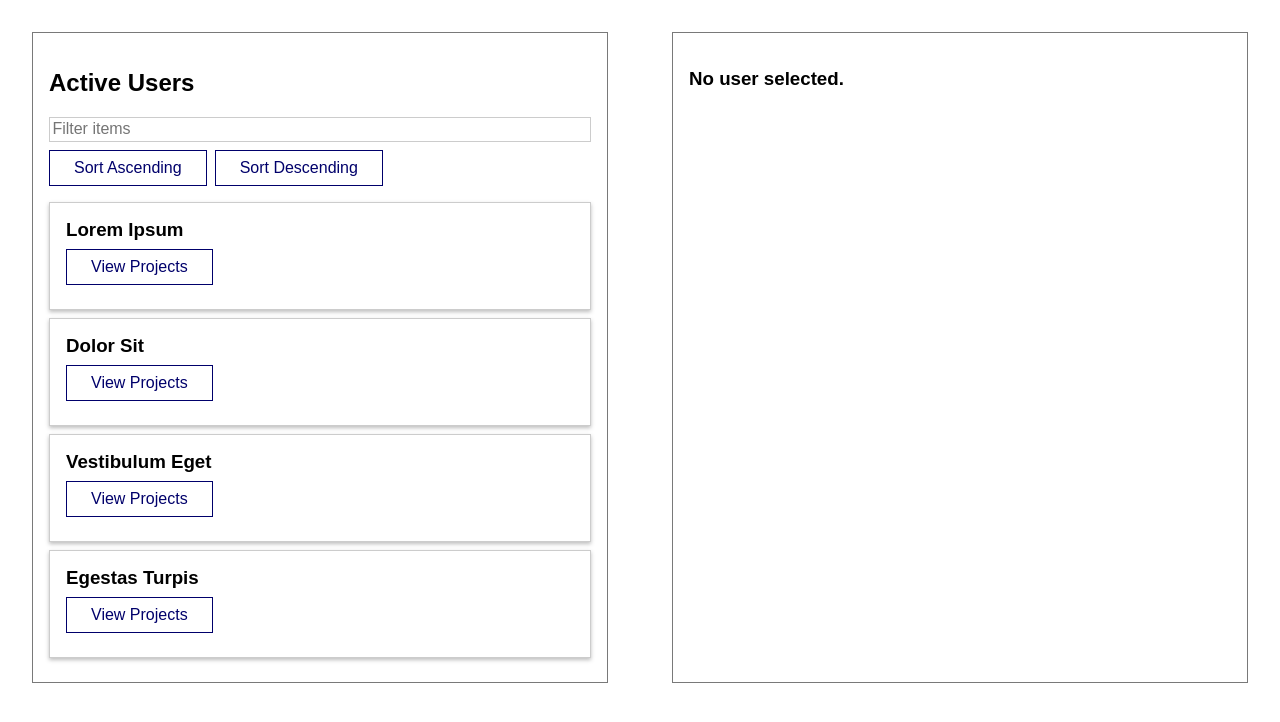
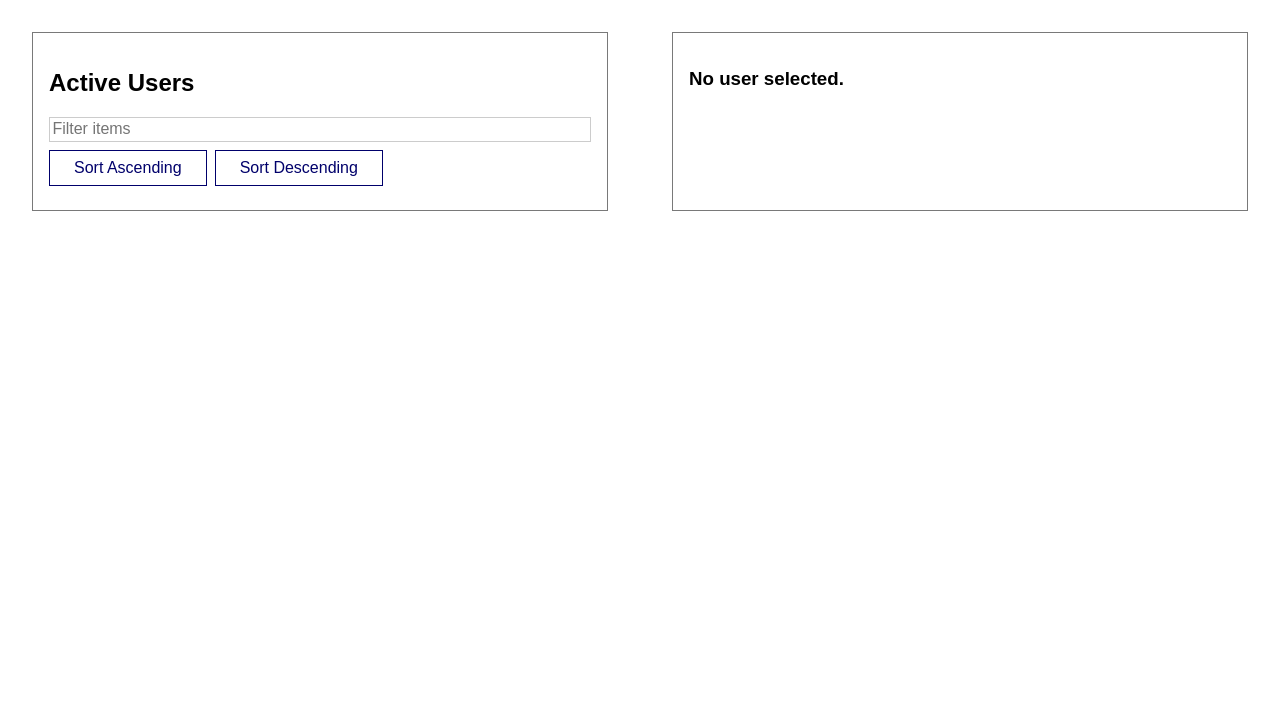
Before and after one commit to ikikika/vue, a Vue app in the folder composition-02/: page / in a window 1280 px wide. Shown: the top 722 px of the page. Built offline with nearby package versions, Linux system fonts and the light colour scheme.

Commit message:
migrate: handle 1 computed property

```diff
--- a/composition-02/src/components/users/UserList.vue
+++ b/composition-02/src/components/users/UserList.vue
@@ -14,7 +14,7 @@
 </template>
 
 <script>
-import { ref } from 'vue';
+import { ref, computed } from 'vue';
 import UserItem from './UserItem.vue';
 
 export default {
@@ -26,6 +26,18 @@ export default {
     const enteredSearchTerm = ref('');
     const activeSearchTerm = ref('');
 
+    const availableUsers = computed(function () {
+      let users = [];
+      if (activeSearchTerm.value) {
+        users = props.users.filter((usr) =>
+          usr.fullName.includes(activeSearchTerm.value)
+        );
+      } else if (props.users) {
+        users = props.users;
+      }
+      return users;
+    });
+
     const sorting = ref(null);
   },
   // data() {
@@ -36,17 +48,17 @@ export default {
   //   };
   // },
   computed: {
-    availableUsers() {
-      let users = [];
-      if (this.activeSearchTerm) {
-        users = this.users.filter((usr) =>
-          usr.fullName.includes(this.activeSearchTerm)
-        );
-      } else if (this.users) {
-        users = this.users;
-      }
-      return users;
-    },
+    // availableUsers() {
+    //   let users = [];
+    //   if (this.activeSearchTerm) {
+    //     users = this.users.filter((usr) =>
+    //       usr.fullName.includes(this.activeSearchTerm)
+    //     );
+    //   } else if (this.users) {
+    //     users = this.users;
+    //   }
+    //   return users;
+    // },
     displayedUsers() {
       if (!this.sorting) {
         return this.availableUsers;
```
